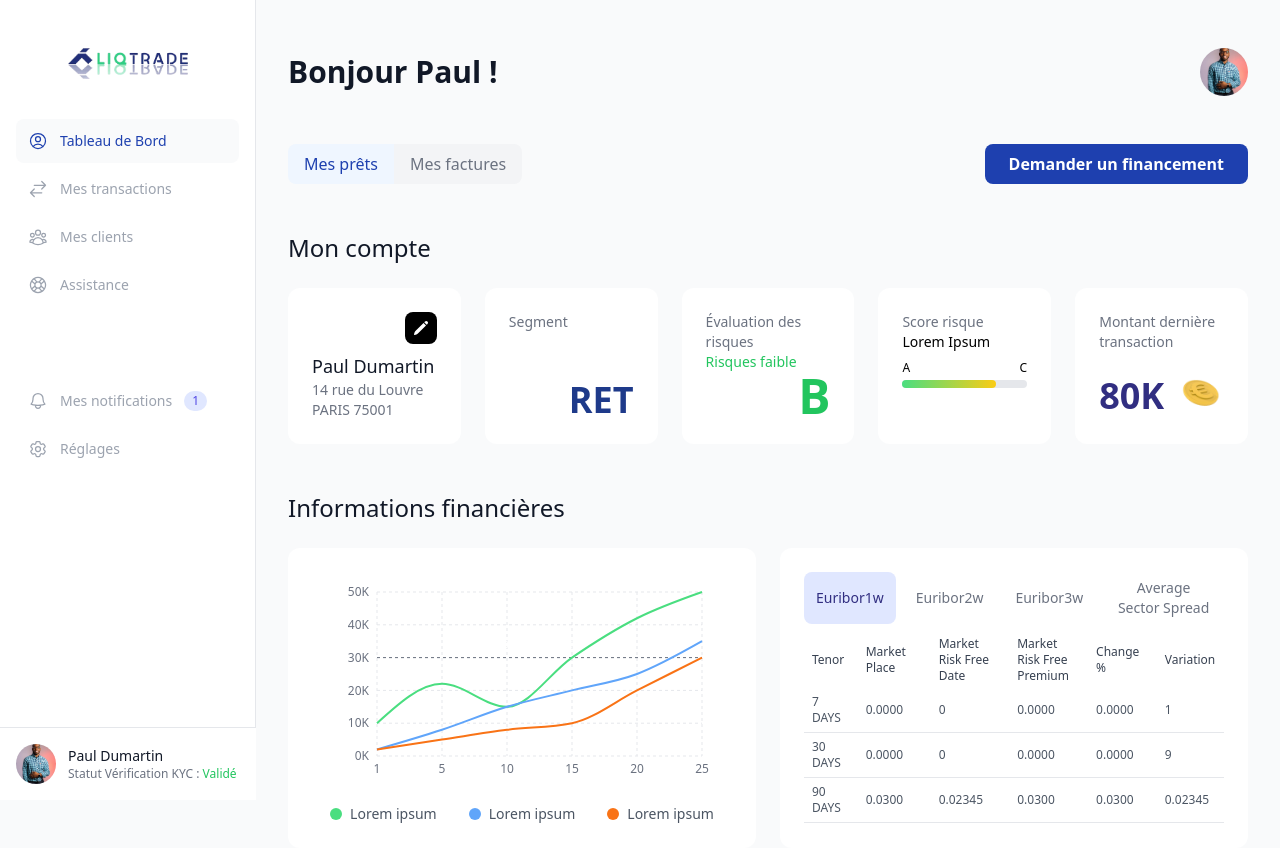
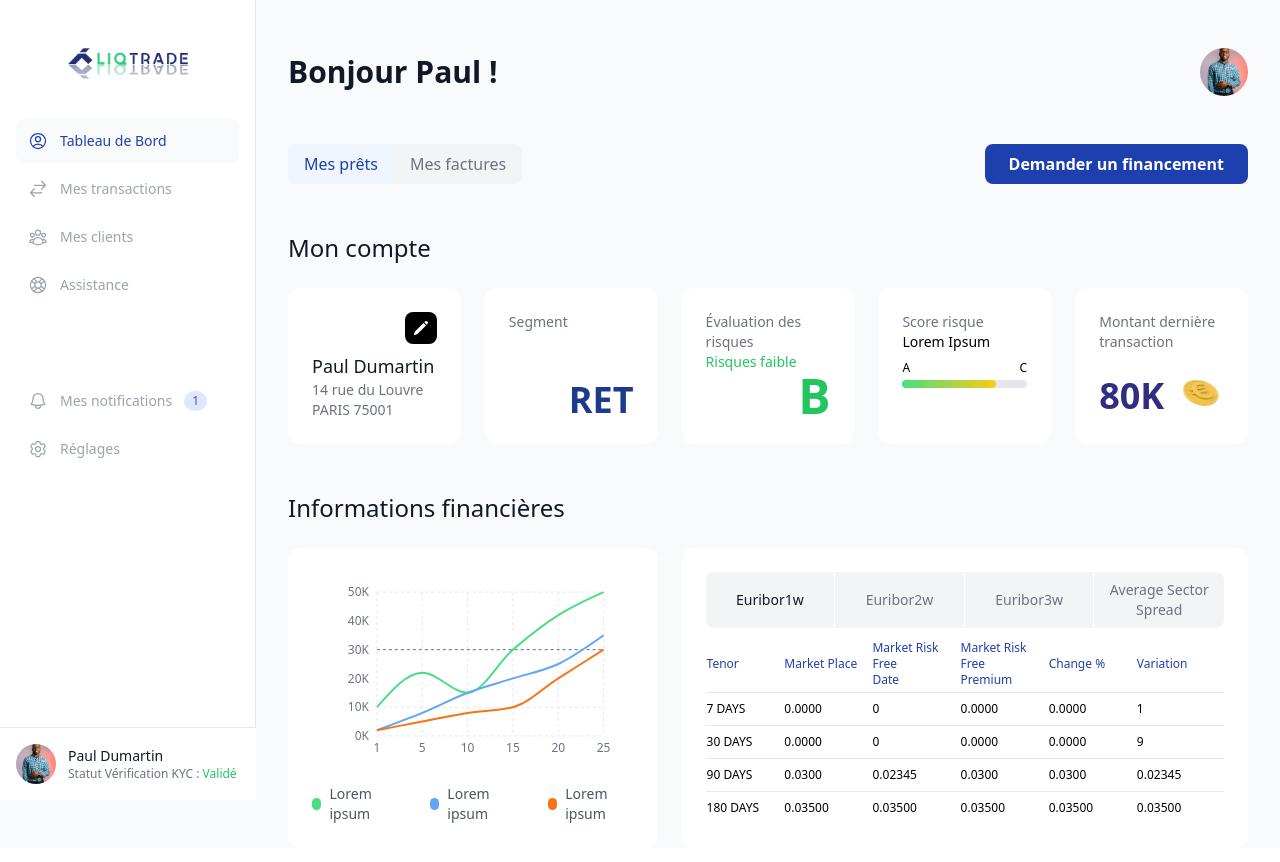
Before and after one commit to jennaram/liqtrade-frontend, a Next.js app: page /dashboard in a window 1280 px wide. Shown: the top 862 px of the page. Built offline with nearby package versions, Linux system fonts and the light colour scheme.

Commit message:
feat: réorganisation de la grille et amélioration de l'affichage des boutons et des tableaux dans le tableau de bord pour une meilleure lisibilité et accessibilité

```diff
--- a/src/app/components/dashboard/DashboardMain.tsx
+++ b/src/app/components/dashboard/DashboardMain.tsx
@@ -121,9 +121,9 @@ const DashboardMain = () => {
         {/* Section Informations financières */}
         <div className="mb-12">
           <h2 className="text-2xl font-medium text-gray-900 mb-6">Informations financières</h2>
-          <div className="grid grid-cols-1 md:grid-cols-2 gap-6">
+          <div className="grid grid-cols-1 md:grid-cols-5 gap-6">
             {/* Graphique */}
-            <div className="bg-white rounded-xl p-6 h-[300px] flex flex-col">
+            <div className="md:col-span-2 bg-white rounded-xl p-6 h-[300px] flex flex-col">
               <div className="flex-1 flex flex-col">
                 <div className="flex-1">
                   <ResponsiveContainer width="100%" height="100%">
@@ -215,73 +215,93 @@ const DashboardMain = () => {
             </div>
 
             {/* Tableau */}
-            <div className="bg-white rounded-xl p-6 h-[300px] flex flex-col">
-              <div className="flex mb-2 space-x-2">
-                <button className="px-3 py-1.5 bg-indigo-100 text-indigo-900 rounded-lg text-sm">
+            <div className="md:col-span-3 bg-white rounded-xl p-6 h-[300px] flex flex-col">
+              <div className="grid grid-cols-4 mb-2">
+                <button className="bg-gray-100 text-gray-900 rounded-l-lg text-sm font-medium py-2 border-r border-white">
                   Euribor1w
                 </button>
-                <button className="px-3 py-1.5 text-gray-500 text-sm">
+                <button className="bg-gray-100 text-gray-500 text-sm font-medium py-2 border-r border-white">
                   Euribor2w
                 </button>
-                <button className="px-3 py-1.5 text-gray-500 text-sm">
+                <button className="bg-gray-100 text-gray-500 text-sm font-medium py-2 border-r border-white">
                   Euribor3w
                 </button>
-                <button className="px-3 py-1.5 text-gray-500 text-sm">
+                <button className="bg-gray-100 text-gray-500 rounded-r-lg text-sm font-medium py-2">
                   Average Sector Spread
                 </button>
               </div>
               <div className="overflow-x-auto flex-1">
                 <table className="w-full h-full text-xs">
+                  <colgroup>
+                    <col className="w-[15%]" />
+                    <col className="w-[17%]" />
+                    <col className="w-[17%]" />
+                    <col className="w-[17%]" />
+                    <col className="w-[17%]" />
+                    <col className="w-[17%]" />
+                  </colgroup>
                   <thead>
-                    <tr>
-                      <th className="text-left px-2 py-1 text-gray-700 font-medium">Tenor</th>
-                      <th className="text-left px-2 py-1 text-gray-700 font-medium">Market Place</th>
-                      <th className="text-left px-2 py-1 text-gray-700 font-medium">Market Risk Free<br/>Date</th>
-                      <th className="text-left px-2 py-1 text-gray-700 font-medium">Market Risk Free<br/>Premium</th>
-                      <th className="text-left px-2 py-1 text-gray-700 font-medium">Change %</th>
-                      <th className="text-left px-2 py-1 text-gray-700 font-medium">Variation</th>
+                    <tr className="border-b">
+                      <th className="text-left py-1 font-medium text-blue-800">
+                        Tenor
+                      </th>
+                      <th className="text-left py-1 font-medium text-blue-800">
+                        Market Place
+                      </th>
+                      <th className="text-left py-1 font-medium text-blue-800">
+                        Market Risk Free<br/>Date
+                      </th>
+                      <th className="text-left py-1 font-medium text-blue-800">
+                        Market Risk Free<br/>Premium
+                      </th>
+                      <th className="text-left py-1 font-medium text-blue-800">
+                        Change %
+                      </th>
+                      <th className="text-left py-1 font-medium text-blue-800">
+                        Variation
+                      </th>
                     </tr>
                   </thead>
                   <tbody>
                     <tr>
-                      <td className="border-b px-2 py-1.5 text-gray-600">7 DAYS</td>
-                      <td className="border-b px-2 py-1.5 text-gray-600">0.0000</td>
-                      <td className="border-b px-2 py-1.5 text-gray-600">0</td>
-                      <td className="border-b px-2 py-1.5 text-gray-600">0.0000</td>
-                      <td className="border-b px-2 py-1.5 text-gray-600">0.0000</td>
-                      <td className="border-b px-2 py-1.5 text-gray-600">1</td>
+                      <td className="border-b py-2">7 DAYS</td>
+                      <td className="border-b py-2">0.0000</td>
+                      <td className="border-b py-2">0</td>
+                      <td className="border-b py-2">0.0000</td>
+                      <td className="border-b py-2">0.0000</td>
+                      <td className="border-b py-2">1</td>
                     </tr>
                     <tr>
-                      <td className="border-b px-2 py-1.5 text-gray-600">30 DAYS</td>
-                      <td className="border-b px-2 py-1.5 text-gray-600">0.0000</td>
-                      <td className="border-b px-2 py-1.5 text-gray-600">0</td>
-                      <td className="border-b px-2 py-1.5 text-gray-600">0.0000</td>
-                      <td className="border-b px-2 py-1.5 text-gray-600">0.0000</td>
-                      <td className="border-b px-2 py-1.5 text-gray-600">9</td>
+                      <td className="border-b py-2">30 DAYS</td>
+                      <td className="border-b py-2">0.0000</td>
+                      <td className="border-b py-2">0</td>
+                      <td className="border-b py-2">0.0000</td>
+                      <td className="border-b py-2">0.0000</td>
+                      <td className="border-b py-2">9</td>
                     </tr>
                     <tr>
-                      <td className="border-b px-2 py-1.5 text-gray-600">90 DAYS</td>
-                      <td className="border-b px-2 py-1.5 text-gray-600">0.0300</td>
-                      <td className="border-b px-2 py-1.5 text-gray-600">0.02345</td>
-                      <td className="border-b px-2 py-1.5 text-gray-600">0.0300</td>
-                      <td className="border-b px-2 py-1.5 text-gray-600">0.0300</td>
-                      <td className="border-b px-2 py-1.5 text-gray-600">0.02345</td>
+                      <td className="border-b py-2">90 DAYS</td>
+                      <td className="border-b py-2">0.0300</td>
+                      <td className="border-b py-2">0.02345</td>
+                      <td className="border-b py-2">0.0300</td>
+                      <td className="border-b py-2">0.0300</td>
+                      <td className="border-b py-2">0.02345</td>
                     </tr>
                     <tr>
-                      <td className="border-b px-2 py-1.5 text-gray-600">180 DAYS</td>
-                      <td className="border-b px-2 py-1.5 text-gray-600">0.03500</td>
-                      <td className="border-b px-2 py-1.5 text-gray-600">0.03500</td>
-                      <td className="border-b px-2 py-1.5 text-gray-600">0.03500</td>
-                      <td className="border-b px-2 py-1.5 text-gray-600">0.03500</td>
-                      <td className="border-b px-2 py-1.5 text-gray-600">0.03500</td>
+                      <td className="border-b py-2">180 DAYS</td>
+                      <td className="border-b py-2">0.03500</td>
+                      <td className="border-b py-2">0.03500</td>
+                      <td className="border-b py-2">0.03500</td>
+                      <td className="border-b py-2">0.03500</td>
+                      <td className="border-b py-2">0.03500</td>
                     </tr>
                     <tr>
-                      <td className="px-2 py-1.5 text-gray-600">360 DAYS</td>
-                      <td className="px-2 py-1.5 text-gray-600">0.004400</td>
-                      <td className="px-2 py-1.5 text-gray-600">0.004400</td>
-                      <td className="px-2 py-1.5 text-gray-600">0.004400</td>
-                      <td className="px-2 py-1.5 text-gray-600">0.004400</td>
-                      <td className="px-2 py-1.5 text-gray-600">0.004400</td>
+                      <td className="py-2">360 DAYS</td>
+                      <td className="py-2">0.004400</td>
+                      <td className="py-2">0.004400</td>
+                      <td className="py-2">0.004400</td>
+                      <td className="py-2">0.004400</td>
+                      <td className="py-2">0.004400</td>
                     </tr>
                   </tbody>
                 </table>
```
